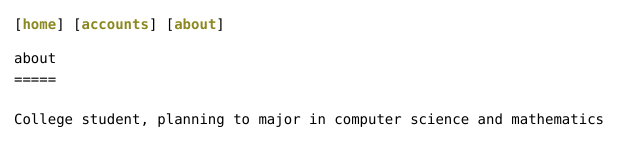
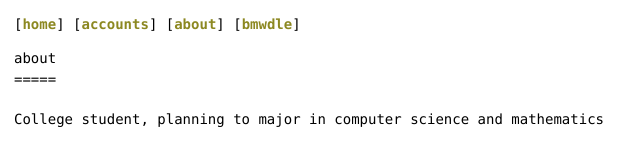
Before and after one commit to apricotweave91483/apricotweave91483.github.io, a plain HTML site: page about.html in a window 1280 px wide. Shown: the full height of the page, 0-640 px from the left. Drawn offline with Linux system fonts and the light colour scheme.

Commit message:
nav bar fix

```diff
--- a/about.html
+++ b/about.html
@@ -7,7 +7,7 @@
   <link rel="stylesheet" href="styles.css" />
 </head>
 <body data-page="about">
-<pre class="nav">[<a href="index.html">home</a>] [<a href="accounts.html">accounts</a>] [<a href="about.html">about</a>]</pre>
+<pre class="nav">[<a href="index.html">home</a>] [<a href="accounts.html">accounts</a>] [<a href="about.html">about</a>] [<a href="bmwdle/">bmwdle</a>]</pre>
 <pre id="content">loading...</pre>
 <script src="parser.js"></script>
 </body>
```
Also changed, not shown: accounts.html (+1 -1 lines).
